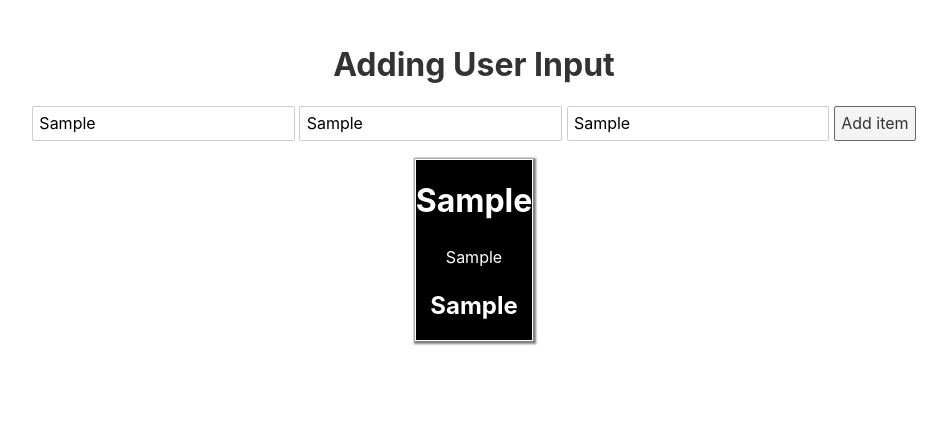
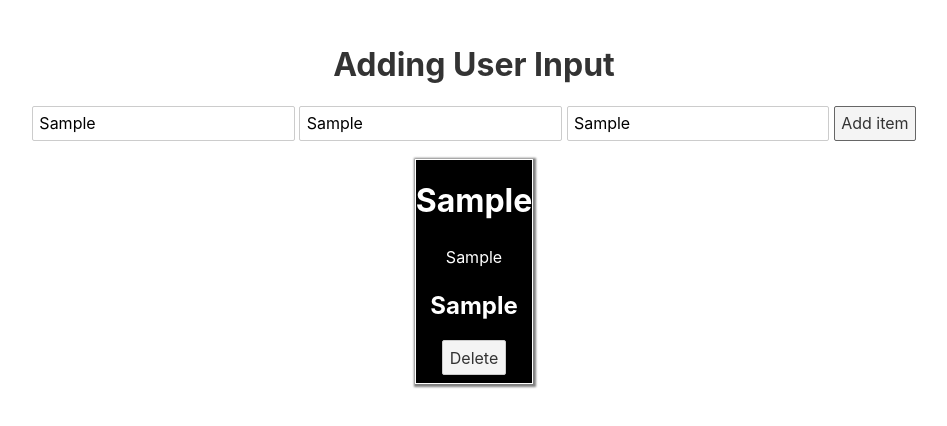
Before and after one commit to Tusharsaxena3112/Svelte-Basics, a Svelte app in the folder svelteApp/: page / in a window 1280 px wide. Both pictures are taken after typing "Sample", "Sample", "Sample" into the empty fields and a click on the button "Add item". Shown: the top 426 px of the page, without its empty margins (166-1113 px from the left). Built offline with nearby package versions, Linux system fonts and the light colour scheme.

Commit message:
adding Deleting prac

```diff
--- a/svelteApp/src/App.svelte
+++ b/svelteApp/src/App.svelte
@@ -5,6 +5,8 @@
 	import Props from "./4Props.svelte";
 	import Loops from "./5Loops.svelte";
 	import AddItem from "./6AddingData.svelte";
+import DeletetingItem from "./DeletetingItem.svelte";
+	import DeleteItem from "./DeletetingItem.svelte";
 	const props = {
 		name:"Tushar",
 		age:21,
@@ -19,7 +21,8 @@
 	<!-- <Reactivity/> -->
 	<!-- <Props {...props}/> -->
 	<!-- <Loops/> -->
-	<AddItem/>
+	<!-- <AddItem/> -->
+	<DeletetingItem/>
 </main>
 
 <style>
--- /dev/null
+++ b/svelteApp/src/DeletetingItem.svelte
@@ -0,0 +1,61 @@
+<script>
+    let persons = [];
+    let name;
+    let about;
+    let professional;
+
+    const addItem = () => {
+      persons = [
+        ...persons,
+        { id:persons.length +1,
+          name,
+          about,
+          professional,
+        },
+      ];
+    };
+
+    const deleteItems = (personId) =>{
+        persons = persons.filter((person) =>{
+            return person.id!== personId;
+        });
+        // console.log("Clicked");
+    }
+  </script>
+
+  <main>
+    <h1>Adding User Input</h1>
+    <input type="text" bind:value={name} />
+    <input type="text" bind:value={about} />
+    <input type="text" bind:value={professional} />
+    <button on:click={addItem}>Add item</button>
+    <div  class="persons">
+      {#each persons as person}
+        <div class="person">
+          <h1>{person.name}</h1>
+          <p>{person.about}</p>
+          <h2>{person.professional}</h2>
+          <button on:click={()=>deleteItems(person.id)}>Delete</button>
+        </div>
+      {/each}
+    </div>
+  </main>
+
+  <style>
+    .persons {
+      display: grid;
+      grid-template-columns: auto auto auto auto auto;
+      justify-content: center;
+      align-items: center;
+    }
+    .person {
+      border: 1px solid white;
+      background-color: black;
+      color: white;
+      margin: 10px;
+      box-shadow: 1px 1px 2px 2px grey;
+    }
+    p {
+      padding: 5px;
+    }
+  </style>
```
